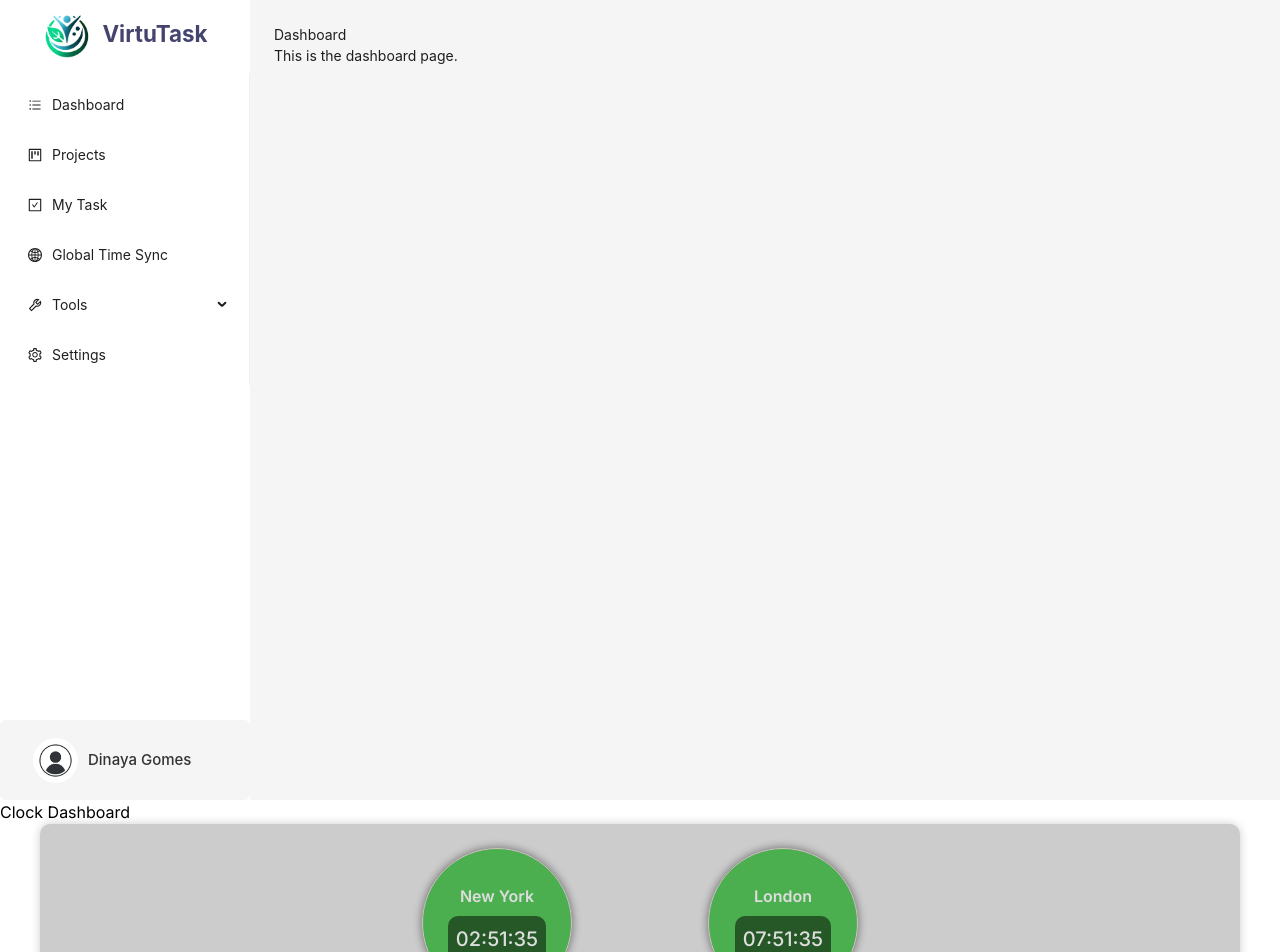
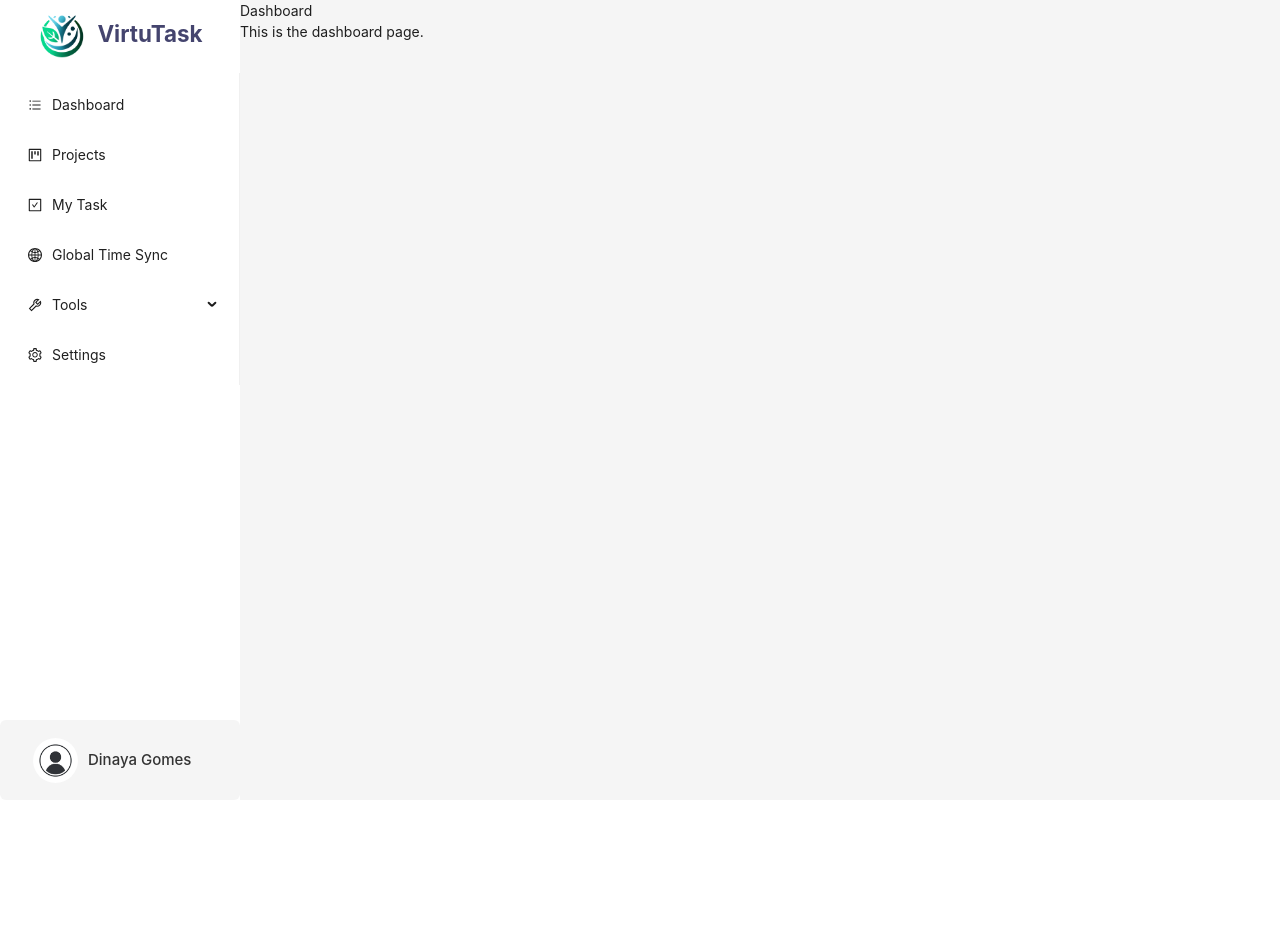
Before and after one commit to binubandara/virtuTask-app, a React (Vite) app in the folder frontend/: page /pane in a window 1280 px wide. Shown: the top 952 px of the page. After the commit the page ends 800 px from the top, so only its background shows below. Built offline with nearby package versions, Linux system fonts and the light colour scheme.

Commit message:
Added a toggle button for 12-hour and 24-hour clock format

```diff
--- a/frontend/src/App.jsx
+++ b/frontend/src/App.jsx
@@ -9,11 +9,11 @@ import ClockDashboard from "./components/globalTime/ClockDashboard";
 
 
 
+
 function App() {
   return (
     <BrowserRouter>
       <AppContent />
-      <ClockDashboard/>;
     </BrowserRouter>
   );
 }
@@ -34,8 +34,9 @@ function AppContent() {
       )}
 
       <Routes>
-        <Route path="/pane/*" element={<PanePage />} /> {/* Pane Page with nested routes */}
-        <Route path="/profile" element={<ProfilePage />} /> {/* Add Profile Page Route */}
+        <Route path="/pane/*" element={<PanePage />} />
+        <Route path="/profile" element={<ProfilePage />} />
+        <Route path="/global-time" element={<ClockDashboard />} />
       </Routes>
 
     </>
--- a/frontend/src/components/globalTime/CityTime.jsx
+++ b/frontend/src/components/globalTime/CityTime.jsx
@@ -1,8 +1,7 @@
 import React, { useState, useEffect } from "react";
 
-export default function CityTime({ city }) {
-    const[time, setTime] = useState(new Date());
-
+export default function CityTime({ city, is12HourFormat }) {
+    const [time, setTime] = useState(new Date());
 
     useEffect(() => {
         const timer = setInterval(() => {
@@ -14,22 +13,18 @@ export default function CityTime({ city }) {
         };
     }, []);
 
-
-
     const formattedTime = time.toLocaleTimeString("en-US", {
         timeZone: city.timezone,
-        hour12: false,
+        hour12: is12HourFormat,
         hour: "2-digit",
         minute: "2-digit",
         second: "2-digit",
     });
 
-    return(
+    return (
         <div className="city-zone">
-            <h2 className="city-name">{city.name}
-            </h2>
-            <div className="city-time">
-                {formattedTime}</div>
+            <h2 className="city-name">{city.name}</h2>
+            <div className="city-time">{formattedTime}</div>
         </div>
     );
 }
--- a/frontend/src/components/globalTime/ClockDashboard.jsx
+++ b/frontend/src/components/globalTime/ClockDashboard.jsx
@@ -1,21 +1,38 @@
-import React from 'react';
+import React, { useState } from 'react';
 import CityTime from './CityTime';
 import './Global.css';
 
 export default function ClockDashboard() {
-    const cities = [{name: "New York", timezone: "America/New_York"},
-        {name: "London", timezone: "Europe/London"},
+    const [is12HourFormat, setIs12HourFormat] = useState(false);
 
+    const toggleTimeFormat = () => {
+        setIs12HourFormat(prevFormat => !prevFormat);
+    };
+
+    const cities = [
+        { name: "New York", timezone: "America/New_York" },
+        { name: "London", timezone: "Europe/London" },
+        { name: "Melbourne", timezone: "Australia/Melbourne" },
+        { name: "Tokyo", timezone: "Asia/Tokyo" },
+        { name: "Colombo", timezone: "Asia/Colombo" },
+        { name: "Kuala Lumpur", timezone: "Asia/Kuala_Lumpur" },
+        { name: "Manila", timezone: "Asia/Manila" },
+        { name: "Seoul", timezone: "Asia/Seoul" },
     ];
 
     return (
-        <div className='world-clock'>
-            <h1>Clock Dashboard</h1>
-            <ul className='cities'>
+        <div className="dashboard-container">
+            {/* Toggle Button */}
+            <button className="toggle-btn" onClick={toggleTimeFormat}>
+                {is12HourFormat ? "Switch to 24-Hour Format" : "Switch to 12-Hour Format"}
+            </button>
+
+            {/* City Time Display */}
+            <div className='cities'>
                 {cities.map((city, index) => (
-                    <CityTime city={city} key={index} />
+                    <CityTime city={city} key={index} is12HourFormat={is12HourFormat} />
                 ))}
-            </ul>
+            </div>
         </div>
     );
 }
--- a/frontend/src/components/globalTime/Global.css
+++ b/frontend/src/components/globalTime/Global.css
@@ -1,58 +1,100 @@
+.dashboard-container {
+  position: relative;
+  width: 100%;
+  height: 100vh;
+}
 
-  .cities{
-    display: flex;
+.toggle-btn {
+  position: absolute;
+  top: 20px;
+  left: 20px;
+  padding: 10px 20px;
+  font-size: 16px;
+  border: none;
+  border-radius: 5px;
+  background-color: #4D4D4D;
+  color: white;
+  cursor: pointer;
+  transition: 0.3s;
+}
+
+.toggle-btn:hover {
+  background-color: #393737;
+  transform: translateY(-3px);
+}
+
+.cities {
+  display: grid;
+  grid-template-columns: repeat(4, 1fr);
   justify-content: center;
   align-items: center;
-    flex-wrap: wrap;
-    gap: 6rem;
-    margin: 0 auto;
-    max-width: 1200px;
-    padding: 1rem;
-    border-radius: 10px;
-    box-shadow: 0 0 10px rgba(0, 0, 0, 0.2);
-    background: rgba(0, 0, 0, 0.2);
-    backdrop-filter: blur(10px);
-    transition: all 0.3s;
+  padding: 2rem;
+  width: 100%;
+  height: 100vh;
+  margin: 0;
+  background-color: rgba(0, 0, 0, 0.2);
+  padding-left: 4rem;
 }
+
+
 .city-zone {
   display: flex;
   justify-content: center;
   align-items: center;
   flex-direction: column;
   gap: 0.5rem;
-    margin: 0.5rem 20px;
   padding: 20px;
-    padding: 10px;
   border: 1px solid #cdc3c3;
   border-radius: 50%;
   box-shadow: 0 0 10px rgba(0, 0, 0, 0.5);
   background: #4CAF4F;
   color: #ddd;
   backdrop-filter: blur(10px);
-    width: 150px;
-    height: 150px;
+  width: 160px;
+  height: 160px;
   position: relative;
   cursor: pointer;
   transition: all 0.3s;
-    &:hover {
-      background: rgba(0, 0, 0, 0.8);
-      color: #ff0000;
+}
+
+.city-zone:hover {
+  background: #2f9c33;
+  color: #fefefe;
   outline: #ff0000;
 }
-    &:active{
+
+.city-zone:active {
   transform: scale(0.8);
 }
+
 .city-name {
-      font-size: 1.5rem;
   font-size: 1rem;
   font-weight: 600;
 }
+
 .city-time {
-      font-size: 2rem;
-      font-size: 1.25rem;
+  font-size: 1.1rem;
   font-weight: 500;
-      background: rgba(0, 0, 0, 0.5);
+  background: rgba(58, 40, 40, 0.5);
   padding: 0.5rem;
   border-radius: 10px;
+
 }
+
+
+.toggle-btn {
+  display: block;
+  padding: 10px 20px;
+  font-size: 16px;
+  border: none;
+  border-radius: 5px;
+  background-color: #3d3c3c;
+  color: white;
+  cursor: pointer;
+  transition: 0.3s;
 }
+
+.toggle-btn:hover {
+  background-color: #2b2828;
+  transform: (-0.3rem);
+}
--- a/frontend/src/components/pane/PanePage.jsx
+++ b/frontend/src/components/pane/PanePage.jsx
@@ -14,12 +14,12 @@ const { Sider, Content } = Layout;
 const PanePage = () => {
   return (
     <Layout style={{ minHeight: '100vh' }}>
-      <Sider theme="light" width={250}>
+      <Sider theme="light" width={240}>
         <Logo />
         <MenuList />
         <Profile />
       </Sider>
-      <Content style={{ padding: '24px' }}>
+      <Content >
         <Routes>
           <Route path="/" element={<Dashboard />} />
           <Route path="dashboard" element={<Dashboard />} />
```
Lines whose indentation alone changed are shown as unchanged.
